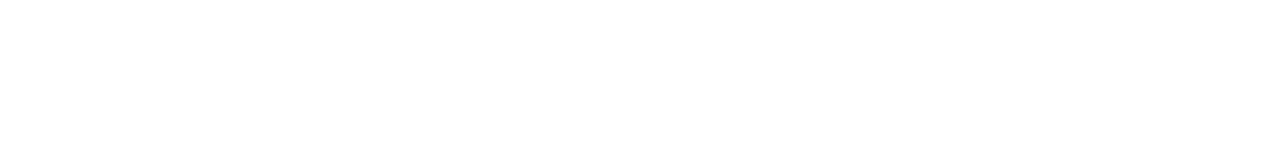
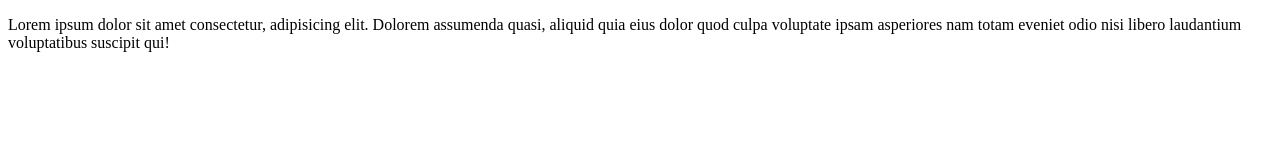
Before and after one commit to juanialliana/mi_repositorio, a plain HTML site: page index.html in a window 1280 px wide. Drawn offline with Linux system fonts and the light colour scheme.

Commit message:
agregando texto al html

```diff
--- a/index.html
+++ b/index.html
@@ -7,6 +7,7 @@
     <title>Document</title>
 </head>
 <body>
+    <p>Lorem ipsum dolor sit amet consectetur, adipisicing elit. Dolorem assumenda quasi, aliquid quia eius dolor quod culpa voluptate ipsam asperiores nam totam eveniet odio nisi libero laudantium voluptatibus suscipit qui!</p>
 
 </body>
 </html>
```
